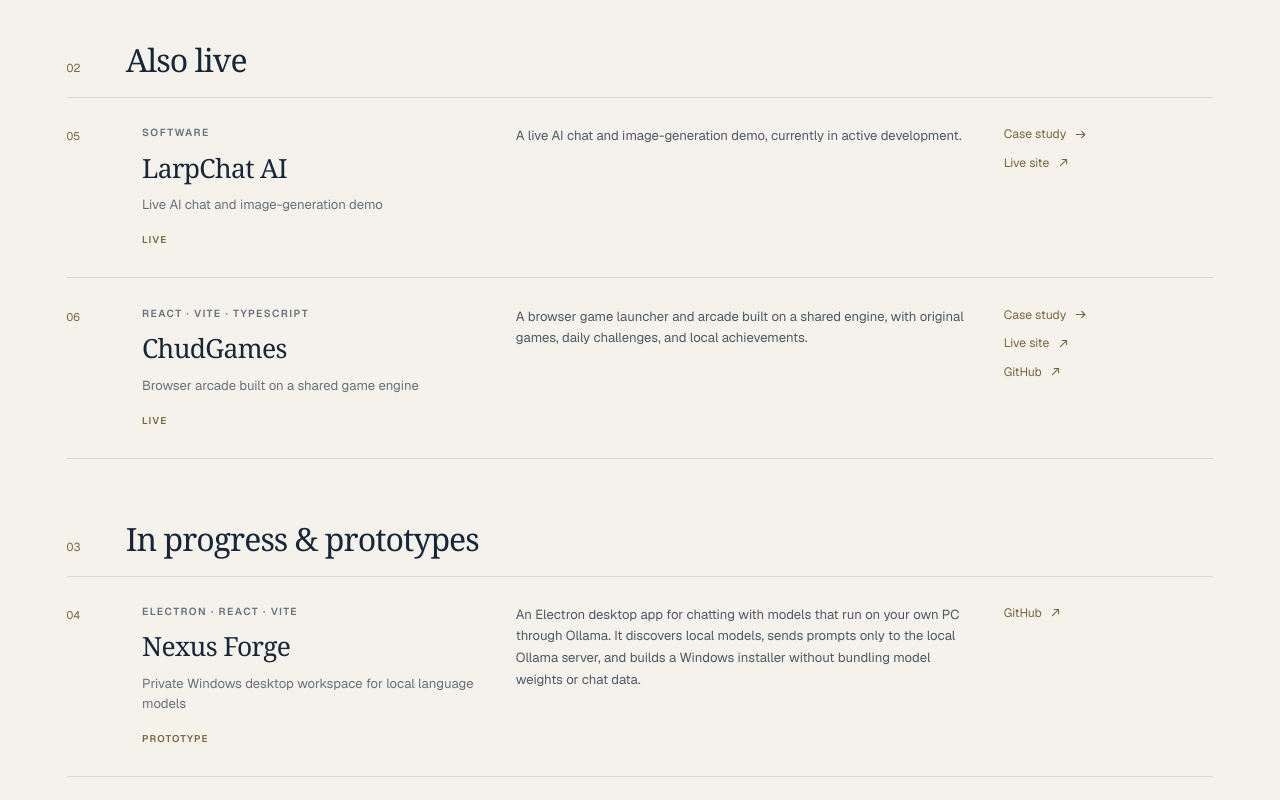
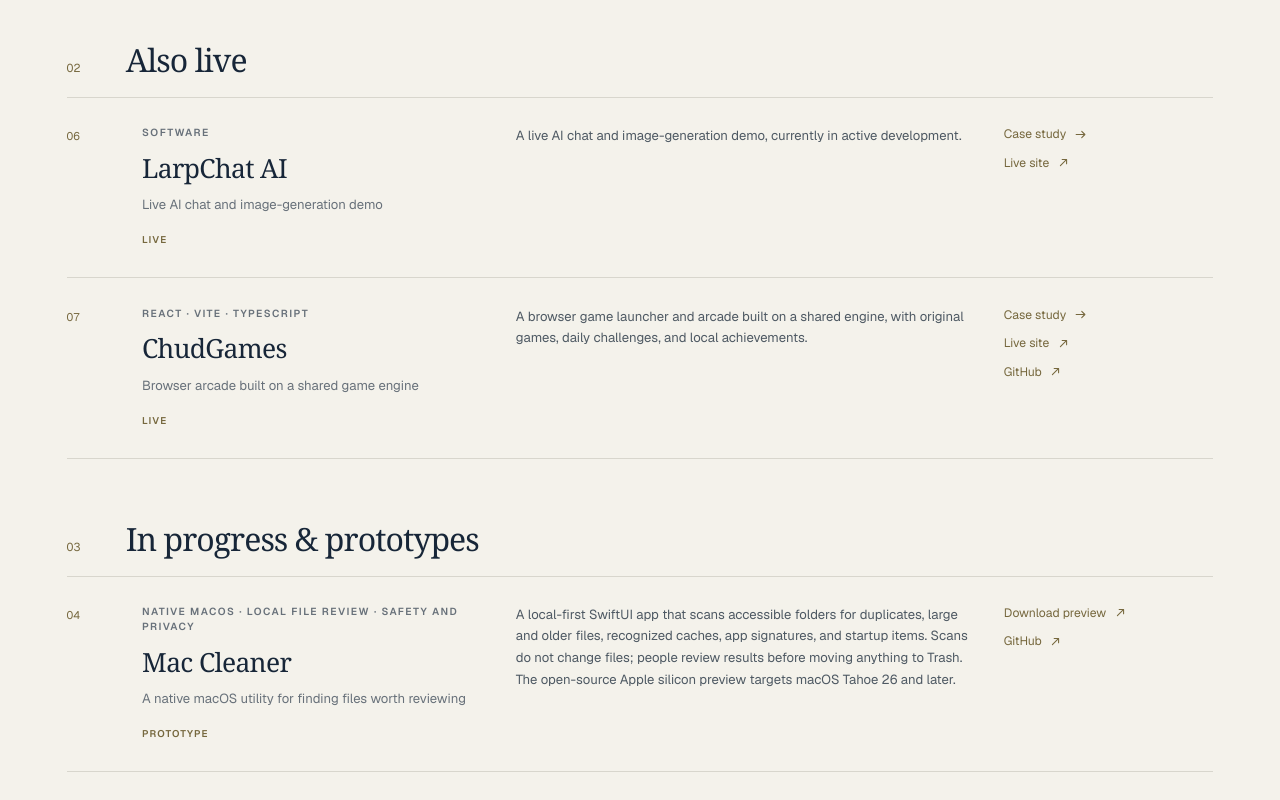
Before and after one commit to Manateek1/dillonnagar.com, a Next.js app: page /projects in a window 1280 px wide. Shown: the part 1020-1820 px from the top of the page. Built offline with nearby package versions, Linux system fonts and the light colour scheme.

Commit message:
Add Mac Cleaner to the portfolio projects
Add Mac Cleaner to the Projects page with source and developer preview links.

```diff
--- a/components/projects/ProjectCard.tsx
+++ b/components/projects/ProjectCard.tsx
@@ -21,6 +21,11 @@ export default function ProjectCard({ project, index }: { project: Project; inde
             Case study <ArrowIcon size={15} />
           </Link>
         ) : null}
+        {project.releaseUrl ? (
+          <a href={project.releaseUrl} target="_blank" rel="noopener noreferrer">
+            Download preview <ArrowIcon direction="up-right" size={15} />
+          </a>
+        ) : null}
         {project.liveUrl ? (
           <a href={project.liveUrl} target="_blank" rel="noopener noreferrer">
             Live site <ArrowIcon direction="up-right" size={15} />
--- a/data/projects.ts
+++ b/data/projects.ts
@@ -9,6 +9,7 @@ export type Project = {
   status: "live" | "prototype" | "in-development" | "in-progress";
   liveUrl?: string;
   githubUrl?: string;
+  releaseUrl?: string;
   featured: boolean;
   image?: string;
   caseStudy?: string;
@@ -56,6 +57,20 @@ export const projects: Project[] = [
     githubUrl: "https://github.com/Manateek1/VisualCover",
     featured: true,
     caseStudy: "/projects/visualcover",
+  },
+  {
+    slug: "mac-cleaner",
+    name: "Mac Cleaner",
+    tagline: "A native macOS utility for finding files worth reviewing",
+    description:
+      "A local-first SwiftUI app that scans accessible folders for duplicates, large and older files, recognized caches, app signatures, and startup items. Scans do not change files; people review results before moving anything to Trash. The open-source Apple silicon preview targets macOS Tahoe 26 and later.",
+    role: "Founder and developer",
+    stack: ["SwiftUI", "Swift", "macOS", "GitHub Actions"],
+    themes: ["Native macOS", "Local file review", "Safety and privacy"],
+    status: "prototype",
+    githubUrl: "https://github.com/Manateek1/MacCleaner",
+    releaseUrl: "https://github.com/Manateek1/MacCleaner/releases/tag/v0.5.9-preview.1",
+    featured: false,
   },
   {
     slug: "nexus-forge",
```
